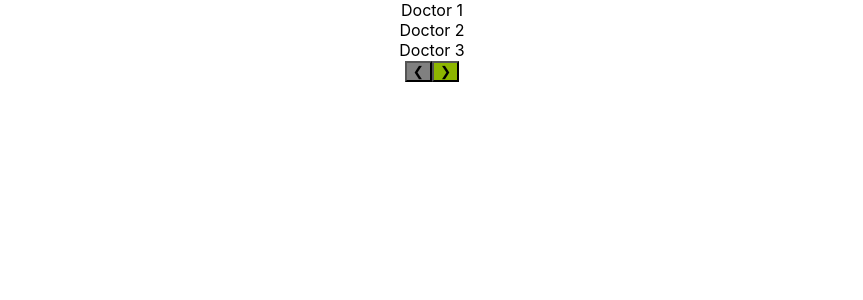
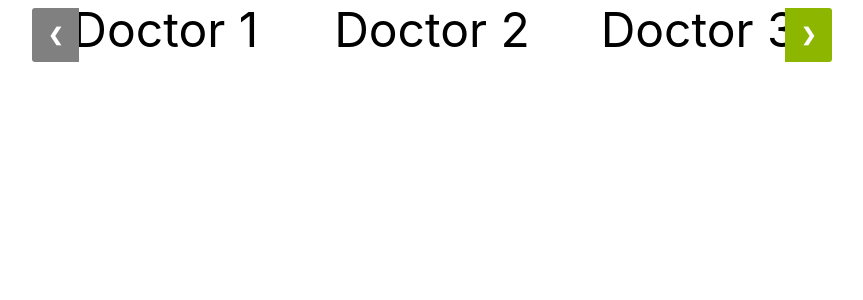
Before and after one commit to mailsg/medimate-frontend, a React (Create React App) app: page / in a window 1280 px wide. Shown: the top 300 px of the page, without its empty margins (208-1071 px from the left). Built offline with nearby package versions, Linux system fonts and the light colour scheme.

Commit message:
Style slideshow content and buttons

```diff
--- a/src/App.css
+++ b/src/App.css
@@ -1,39 +1,55 @@
-.App {
+.slideshow-container {
+  max-width: 800px;
+  position: relative;
+  margin: auto;
+}
+
+.placeholder {
+  width: 300px;
+  font-size: 3rem;
+}
+
+.slides {
+  display: flex;
   text-align: center;
 }
 
-.App-logo {
-  height: 40vmin;
-  pointer-events: none;
+.prev, .next {
+  position: absolute;
+  top: 50%;
+  padding: 16px;
+  margin-top: -22px;
+  color: rgb(255, 255, 255);
+  font-weight: bold;
+  font-size: 18px;
+  border-radius: 0 3px 3px 0;
+  border: none;
+  cursor: pointer;
+  z-index: 1;
 }
 
-@media (prefers-reduced-motion: no-preference) {
-  .App-logo {
-    animation: App-logo-spin infinite 20s linear;
-  }
+.exhaust-img {
+  background-color: grey;
 }
 
-.App-header {
-  background-color: #282c34;
-  min-height: 100vh;
-  display: flex;
-  flex-direction: column;
-  align-items: center;
-  justify-content: center;
-  font-size: calc(10px + 2vmin);
-  color: white;
+.prev {
+  left: 0;
+  border-radius: 3px 0 0 3px;
 }
 
-.App-link {
-  color: #61dafb;
+.next {
+  right: 0;
 }
 
-@keyframes App-logo-spin {
-  from {
-    transform: rotate(0deg);
-  }
+.prev.hidden, .next.hidden {
+  display: none;
+}
 
-  to {
-    transform: rotate(360deg);
-  }
+/* .prev:hover, .next:hover {
+  background: rgba(0, 0, 0, 0.7);
+} */
+
+img {
+  width: 100%;
+  height: auto;
 }
--- a/src/components/Doctors.js
+++ b/src/components/Doctors.js
@@ -33,15 +33,15 @@ function Doctors() {
   };
 
   return (
-    <div>
-      <div>
-        <div>{doctors[currentIndex]}</div>
-        <div>{doctors[currentIndex + 1]}</div>
-        <div>{doctors[currentIndex + 2]}</div>
+    <div className="slideshow-container">
+      <div className="slides">
+        <div className="placeholder">{doctors[currentIndex]}</div>
+        <div className="placeholder">{doctors[currentIndex + 1]}</div>
+        <div className="placeholder">{doctors[currentIndex + 2]}</div>
       </div>
 
-      <button type="button" onClick={prevSlide} style={prevButtonStyle}>&#10094;</button>
-      <button type="button" onClick={nextSlide} style={nextButtonStyle}>&#10095;</button>
+      <button type="button" className="prev" onClick={prevSlide} style={prevButtonStyle}>&#10094;</button>
+      <button type="button" className="next" onClick={nextSlide} style={nextButtonStyle}>&#10095;</button>
     </div>
   );
 }
```
